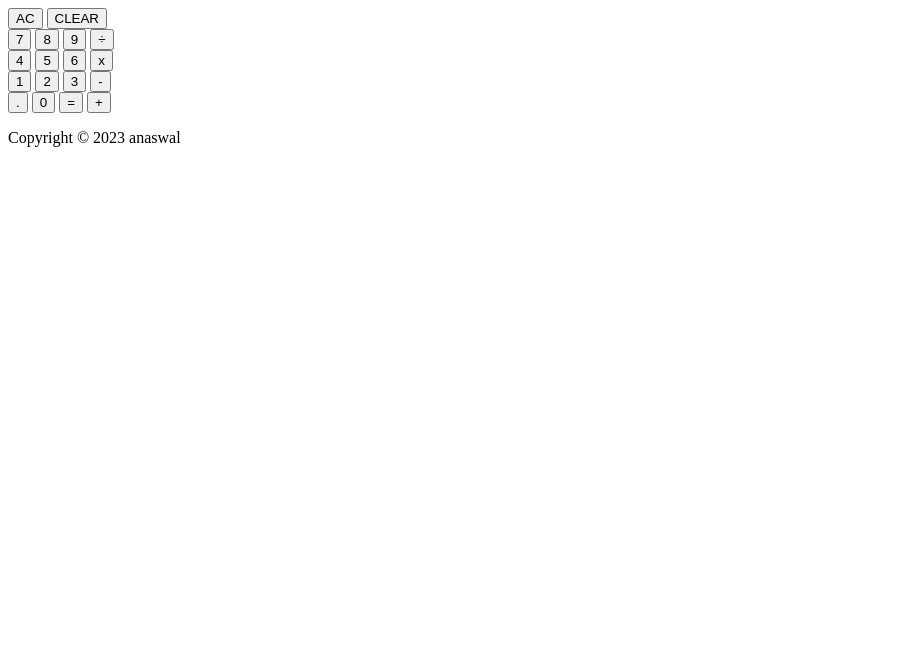
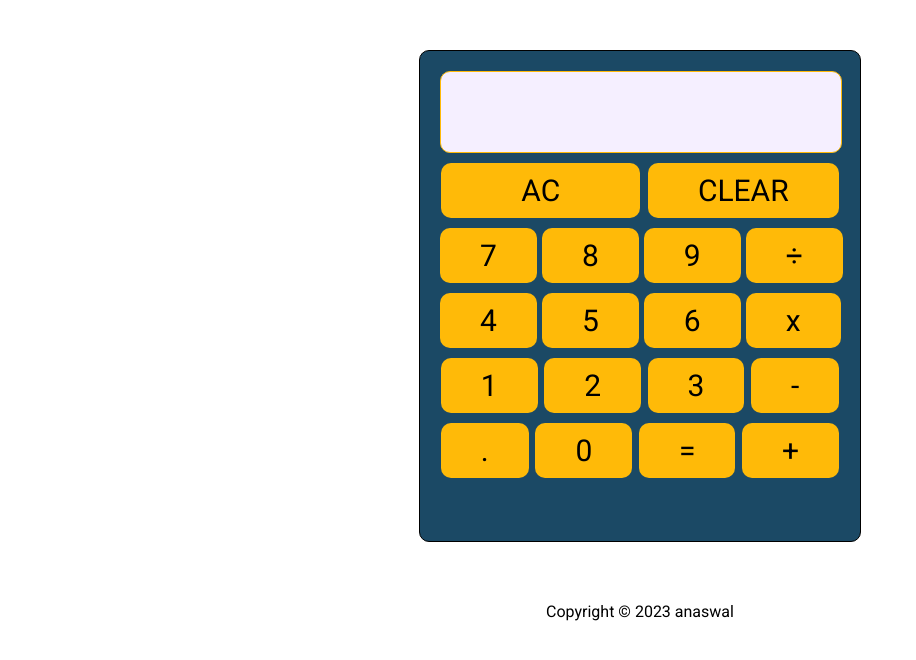
Before and after one commit to anaswal/calculator, a plain HTML site: page index.html in a window 1280 px wide. Shown: the whole page, without its empty margins (0-916 px from the left). Drawn offline with Linux system fonts and the light colour scheme.

Commit message:
Adding style component

```diff
--- a/index.html
+++ b/index.html
@@ -11,8 +11,8 @@
       <div class="calculator-container">
         <div class="screen-calculator"></div>
         <div class="button-container">
-          <button>AC</button>
-          <button>CLEAR</button>
+          <button class="bigger-button">AC</button>
+          <button class="bigger-button">CLEAR</button>
         </div>
         <div class="button-container">
           <button>7</button>
@@ -39,6 +39,7 @@
           <button>+</button>
         </div>
       </div>
+    </div>
     <footer>
       <p>
         Copyright ©
@@ -48,6 +49,5 @@
         anaswal
       </p>
     </footer>
-    </div>
   </body>
 </html>
--- a/style.css
+++ b/style.css
@@ -0,0 +1,64 @@
+@import url("https://fonts.googleapis.com/css2?family=Roboto&display=swap");
+
+* {
+  padding: 0;
+  margin: 0;
+  font-family: "Roboto", sans-serif;
+  font-size: 30px;
+}
+
+body {
+  display: flex;
+  flex-direction: column;
+  align-items: center;
+  gap: 60px;
+}
+
+button {
+  border-radius: 10px;
+  border: none;
+  padding: 10px 40px;
+  margin-top: 10px;
+  background-color: #ffba08;
+}
+
+button:active {
+  background-color: #ff8800;
+}
+
+.container {
+  width: 400px;
+  height: 450px;
+  border: 1px solid black;
+  padding: 20px;
+  margin-top: 50px;
+  border-radius: 10px;
+  background-color: #1b4965;
+}
+
+.screen-calculator {
+  border: 1px solid #ffba08;
+  width: 400px;
+  height: 80px;
+  border-radius: 10px;
+  background-color: #f5efff;
+}
+
+.button-container {
+  display: flex;
+  justify-content: space-around;
+  gap: 5px;
+}
+
+.bigger-button {
+  padding: 10px 50px;
+  margin-top: 10px;
+}
+
+.bigger-button:first-child {
+  padding: 10px 80px;
+}
+
+footer > p {
+  font-size: medium;
+}
```
Lines whose indentation alone changed are shown as unchanged.
